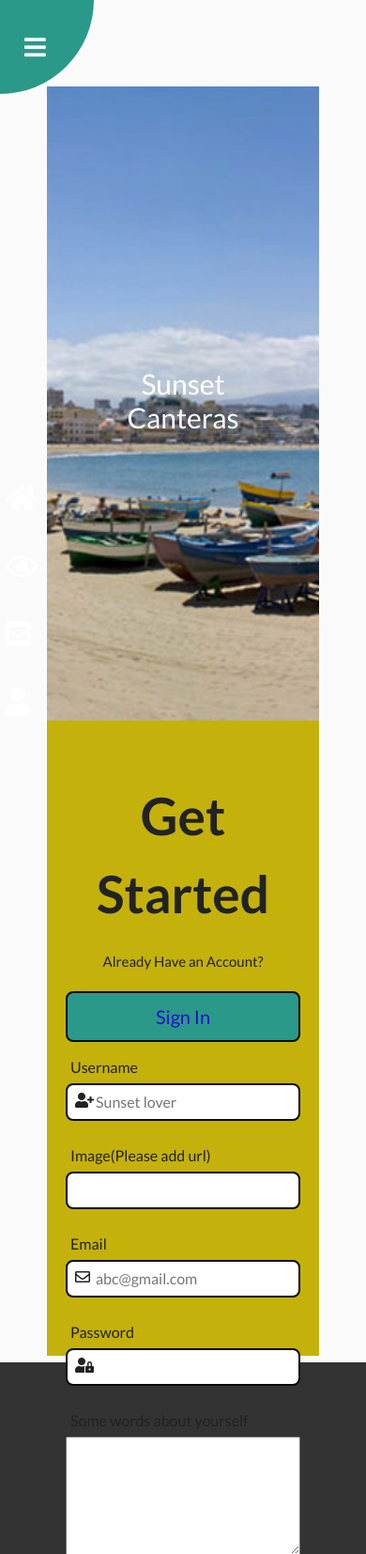
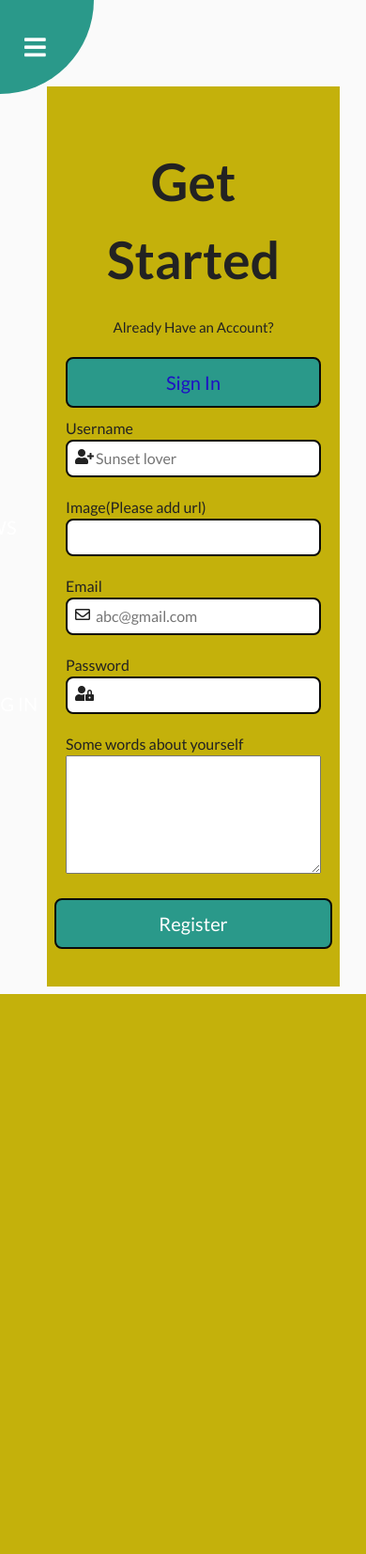
Before and after one commit to ANDREWAHN-UK/Milestone-Three, a Flask app: page /register in a window 390 px wide. Shown: the top 1654 px of the page at 94% size. After the commit the page ends 1058 px from the top, so only its background shows below. Run offline with Flask 2, Linux system fonts and the light colour scheme; some libraries are stand-ins or nearby versions.

Commit message:
style.css - many media query events, to test and improve page responsiveness

```diff
--- a/static/css/style.css
+++ b/static/css/style.css
@@ -136,6 +136,10 @@ nav ul li+li+li {
   margin-left: 30px;
   transform: translateX(-200%);
 }
+nav ul li+li+li+li {
+  margin-left: 45px;
+  transform: translateX(-250%);
+}
 
 /* HOME PAGE */
 
@@ -164,7 +168,7 @@ nav ul li+li+li {
   /* do not set height using anything other than % as it breaks the responsivenes */
 }
 
-.homepageContent a{
+.homepageContent a {
   color: rgb(12, 11, 11);
 }
 
@@ -175,20 +179,28 @@ nav ul li+li+li {
   font-size: 5.5rem;
   text-align: center;
 }
+
 .homepageContent h2 {
   text-transform: uppercase;
   margin-bottom: 0;
 }
+
 .homepageContent h3 {
   font-weight: 300;
   padding-bottom: 40px;
   margin-top: 0;
 }
+
 .homepageContent h3,
 .fa {
   font-size: 3rem;
 }
-.homepageBox, .titleBox,.boxOne, .boxTwo, .boxThree {
+
+.homepageBox,
+.titleBox,
+.boxOne,
+.boxTwo,
+.boxThree {
   width: 100%;
   padding: 40px 55px;
   margin: 15px 0;
@@ -198,46 +210,52 @@ nav ul li+li+li {
   color: inherit;
   transition: background-color, 0.25s, ease-in-out;
 }
-.homepageBox i{
+
+.homepageBox i {
   height: 4vh;
   width: 4vw;
 }
 
 
 /* individual boxes */
-.titleBox{
-  background:rgba(82, 69, 53, 0.24) ;
+.titleBox {
+  background: rgba(82, 69, 53, 0.24);
   color: #fafafa;
 }
-.boxOne{
-  background:rgba(55, 117, 114, 0.521);
+
+.boxOne {
+  background: rgba(55, 117, 114, 0.521);
 }
 
-.boxTwo{
-  background:rgba(245, 222, 179, 0.521);
+.boxTwo {
+  background: rgba(245, 222, 179, 0.521);
 }
 
-.boxThree{
-  background:rgba(88, 87, 83, 0.534);
+.boxThree {
+  background: rgba(88, 87, 83, 0.534);
 }
+
 .homepageBox .inner {
   display: table-cell;
   width: 100%;
   vertical-align: middle;
 }
+
 .homepageBox .image {
   text-align: center;
 }
+
 .homepageBox .image img {
   display: inline-block;
 }
+
 img,
 figure {
   max-width: 100%;
 }
 
 
-.swiper-slide img{
+.swiper-slide img {
   height: 80vh;
   width: 80vw;
   margin: auto;
@@ -365,7 +383,7 @@ form div {
 
 /* this targets the text field where users enter information about themselves.
  It needs to be width:% and not vw */
-.user-profile-text{
+.user-profile-text {
   width: 100%;
 }
 
@@ -430,13 +448,13 @@ form div i {
 .review-card {
   color: white;
   text-align: center;
-  width:80vw;
+  width: 80vw;
   height: 30vw;
   margin: auto;
 }
 
 /* this sets the behaviours for the images that appear, which are uploaded by the user */
-.card-img{
+.card-img {
   max-width: 100vw;
   max-height: 35vh;
 }
@@ -445,7 +463,7 @@ form div i {
 the background colour value acts as a filter, so that the white
 text is always displayed against a grey background,
 and so is proofed against whatever image the user uploads*/
-.review-box{
+.review-box {
   height: 80%;
   width: 80%;
   margin: auto;
@@ -454,7 +472,7 @@ and so is proofed against whatever image the user uploads*/
 }
 
 /* this is the default styling for the various buttons */
-.profile-review-button,
+
 .review-button,
 .edit-review-button,
 .delete-review-button,
@@ -524,7 +542,7 @@ and so is proofed against whatever image the user uploads*/
   text-align: center;
 }
 
-.user-image{
+.user-image {
   max-height: 100%;
   max-width: 100%;
 }
@@ -534,14 +552,27 @@ and so is proofed against whatever image the user uploads*/
 
 /* the breakpoints here are based on bootstrap, and target various pages differenttly, i.e at various breakpoints */
 @media screen and (max-width: 991px) {
-  .homepageBox, .titleBox,.boxOne, .boxTwo, .boxThree  {
+
+  .homepageBox,
+  .titleBox,
+  .boxOne,
+  .boxTwo,
+  .boxThree {
     padding: 20px 55px;
     width: 100%;
     min-height: 200px;
   }
 
+  /* this makes the various buttons look better */
+  .review-button,
+  .edit-review-button,
+  .delete-review-button,
+  .cancel-button {
+    width: 100%;
+    padding: 5px;
+  }
 
-.swiper-slide img{
+  .swiper-slide img {
     height: 80%;
     width: 100%;
     margin: auto;
@@ -549,33 +580,59 @@ and so is proofed against whatever image the user uploads*/
  and changed the height and width to % */
   }
 
+
+  /* below, setting width and height values to %,
+  along with a min value, keeps things responsive */
   .review-card {
     color: white;
     text-align: center;
-  width:80%;
+    width: 80%;
     height: 30%;
     margin: auto;
   }
 
-.view-review-container{
-  width:90%;
-  height: 120%;
+  .view-review-container,
+  .container-reg,
+  .container-profile,
+  .container-review {
+    width: 90%;
+    height: 100%;
+    min-height: 80vh;
+    min-width: 80vw;
   }
 
-nav p{
+  /* this reduces space between the labels */
+  label {
+    margin: 0;
+  }
+
+  /* this positions the form higher up the container */
+  form {
+    height: 80%;
+    min-height: 80vh;
+    top: 0;
+  }
+
+  /* this adjusts the input fields, so they are wider than by default */
+  .review-field {
+    width: 100%;
+  }
+
+  /* the half of the reg/login form with images disappears */
+  .reg-content {
     display: none;
   }
 
-
+  /* reduced the size of navbar text */
+  nav p {
+    font-size: 15px;
   }
 
-@media (max-width: 900px) {
   /* the next 3 entries makes the 2 halves of the registration and
    login farms stack ontop of each other */
   .container-reg,
   .container-review {
     flex-direction: column;
-
   }
 
   .form-reg,
@@ -584,6 +641,7 @@ nav p{
   .login-content {
     width: 100%;
     top: 5vh;
+    height: 100%;
   }
 
   .reg-btn,
@@ -592,7 +650,7 @@ nav p{
   }
 
   /* makes the images that appear at the top of the reviews disappear */
-  .card-img{
+  .card-img {
     display: none;
   }
 
@@ -603,17 +661,28 @@ nav p{
     padding-right: 80px;
     padding-left: 80px;
   }
-  .homepageBox.titleBox,.boxOne, .boxTwo, .boxThree  {
+
+  .homepageBox.titleBox,
+  .boxOne,
+  .boxTwo,
+  .boxThree {
     width: 100%;
     min-height: 200px;
   }
 }
+
 @media screen and (max-width: 600px) {
   .homepageContent {
     padding-right: 40px;
     padding-left: 40px;
   }
+
+  nav ul li i, nav ul li p {
+    font-size: 20px;
+    margin-right: 10px;
   }
+}
+
 @media screen and (max-width: 480px) {
   .homepageContent {
     padding-right: 15px;
@@ -627,4 +696,5 @@ nav p{
     .form-login {
       padding: 20px;
     }
-}}
+  }
+}
```
Lines whose indentation alone changed are shown as unchanged.
